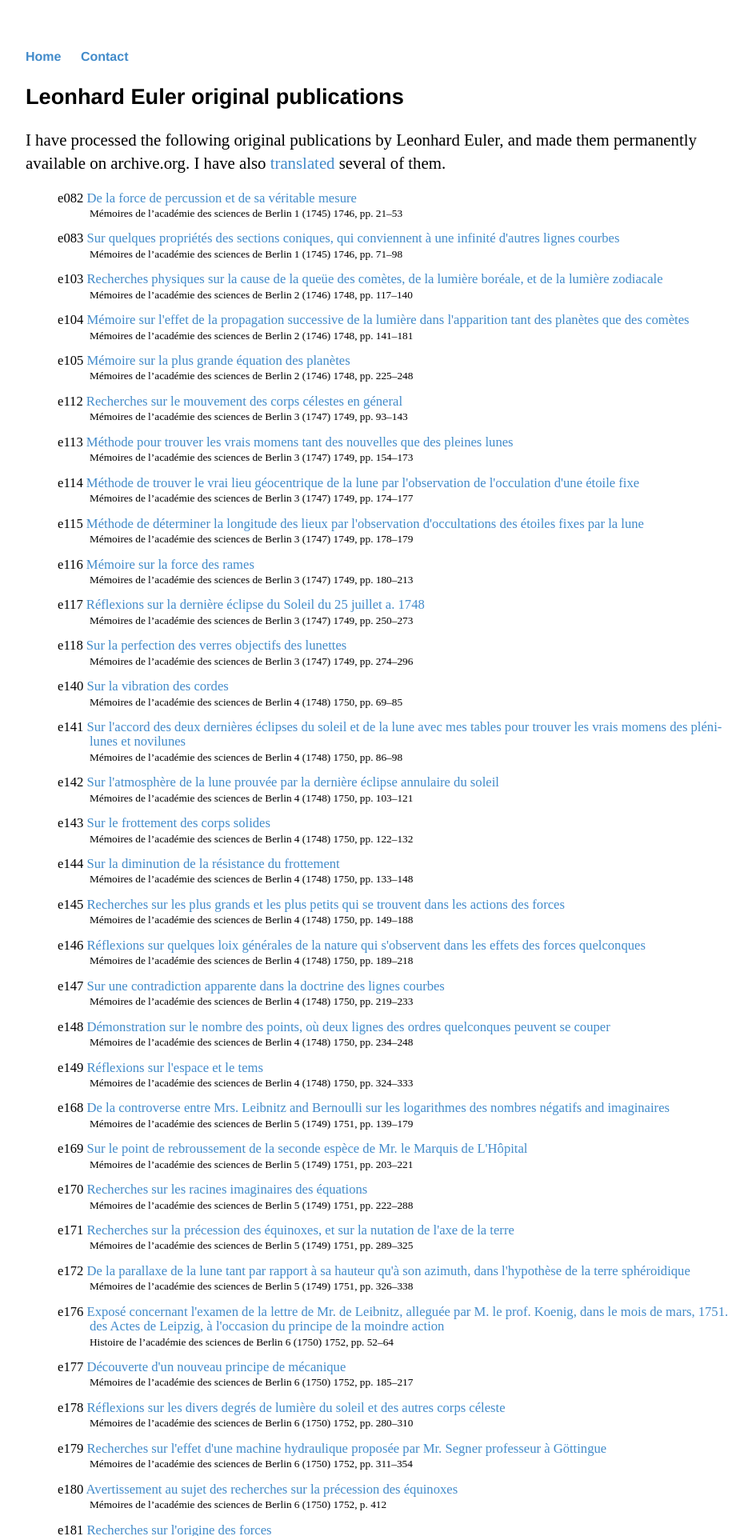
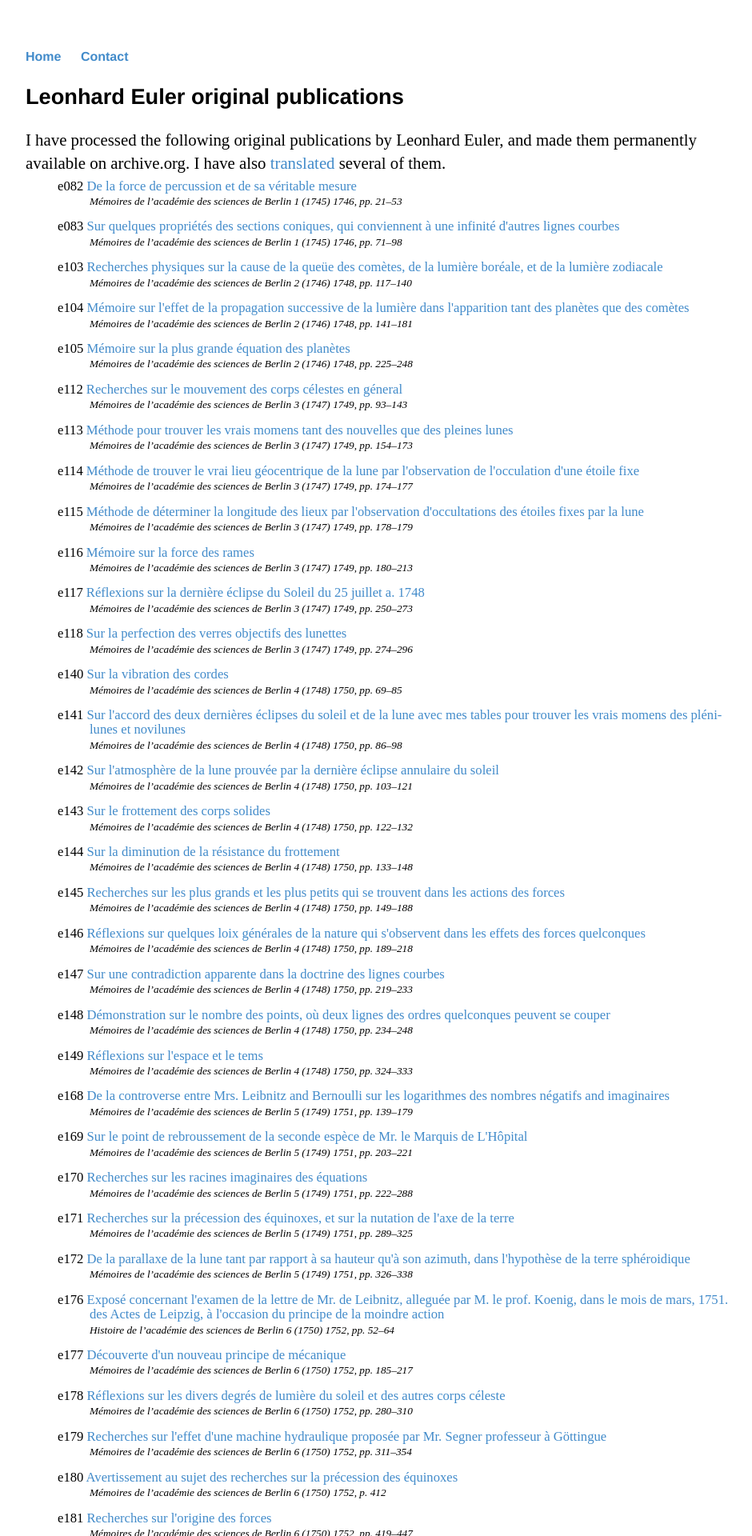
Before and after one commit to ttdoucet/ttdoucet.github.io, a Jekyll site: the page built from eulerindex/index.md, in a window 1280 px wide. Shown: the top 1920 px of the page at 80% size, without its empty margins (160-1100 px from the left). Built offline with Jekyll 4.4.1, drawn with Linux system fonts in a browser that asks for light colours.

Commit message:
Removed styling that did not validate.

```diff
--- a/css/lambent.scss
+++ b/css/lambent.scss
@@ -71,8 +71,6 @@ cite { font-style: normal; }
                  text-indent: -40px;
                  padding-bottom: 0.8em;
 }
-.EulerIndex li journal { font-size: 0.8em; }
-
 
 /* CV */
 .cv { margin: 0px 0px 60px; font-family: "Times New Roman", Times, serif;}
--- a/eulerindex/index.md
+++ b/eulerindex/index.md
@@ -9,17 +9,17 @@ I have processed the following original publications
 by Leonhard Euler, and made them permanently available on archive.org.
 I have also [translated][euler-translations] several of them.
 
-<div class="EulerIndex">
-<ul>
+
+<ul class="EulerIndex">
 {% for item in site.data.EulerIndex.EulerIndex %}
   <li>
     {{item[0]}}
     <a href="{{item[1].url}}"><cite>{{item[1].title}}</cite></a>
     <br>
-    <journal>{{item[1].citation | smartify}}</journal>
+    <em style="font-size: 0.8em">{{item[1].citation | smartify}}</em>
   </li>
 {% endfor %}
 </ul>
-</div>
+
 
 [euler-translations]: /euler
```
